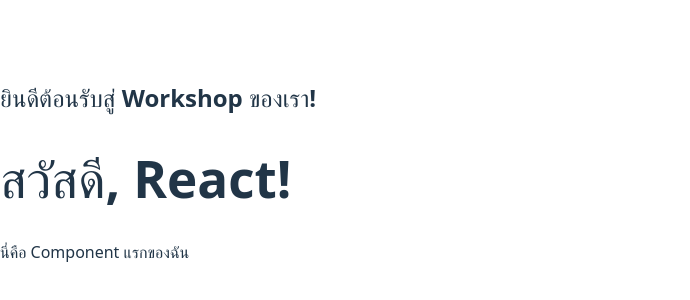
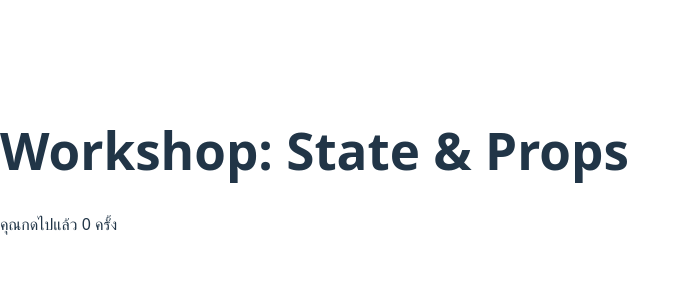
Before and after one commit to Panuwat-ta/LAB3_Reactjs_Fundamentals, a React (Vite) app in the folder experiment2/react-workshop/: page / in a window 1280 px wide. Shown: the part 230-530 px from the top of the page, without its empty margins (0-690 px from the left). Built offline with nearby package versions, Linux system fonts and the light colour scheme.

Commit message:
Step 2: State และ Props

```diff
--- a/experiment2/react-workshop/src/App.jsx
+++ b/experiment2/react-workshop/src/App.jsx
@@ -1,12 +1,11 @@
 // src/App.jsx
-import Welcome from './Welcome'; // Import Component ที่เราสร้าง
+import Counter from './component/Counter.jsx';
 
 function App() {
   return (
     <div>
-      <Welcome /> {/* เรียกใช้ Component ที่ import มา */}
-      <h1>สวัสดี, React!</h1>
-      <p>นี่คือ Component แรกของฉัน</p>
+      <h1>Workshop: State & Props</h1>
+      <Counter />
     </div>
   );
 }
--- a/experiment2/react-workshop/src/Welcome.jsx
+++ b/experiment2/react-workshop/src/Welcome.jsx
@@ -1,7 +1,14 @@
 // src/Welcome.jsx
 
-function Welcome() {
-  return <h2>ยินดีต้อนรับสู่ Workshop ของเรา!</h2>;
+// รับ props เป็น parameter ของฟังก์ชัน
+function Welcome(props) {
+  // เข้าถึงค่า props ผ่าน props.ชื่อprops
+  return <h2>ยินดีต้อนรับ, {props.name}!</h2>;
 }
 
+// หรือใช้ Destructuring (นิยมกว่า)
+// function Welcome({ name }) {
+//   return <h2>ยินดีต้อนรับ, {name}!</h2>;
+// }
+
 export default Welcome;
--- /dev/null
+++ b/experiment2/react-workshop/src/component/Counter.jsx
@@ -0,0 +1,16 @@
+// src/Counter.jsx
+import React, { useState } from 'react'; // ต้อง import useState
+
+function Counter() {
+  // ประกาศ state ชื่อ count และฟังก์ชันสำหรับอัปเดตชื่อ setCount
+  // 0 คือค่าเริ่มต้นของ count
+  const [count, setCount] = useState(0);
+
+  return (
+    <div>
+      <p>คุณกดไปแล้ว {count} ครั้ง</p>
+    </div>
+  );
+}
+
+export default Counter;
```
